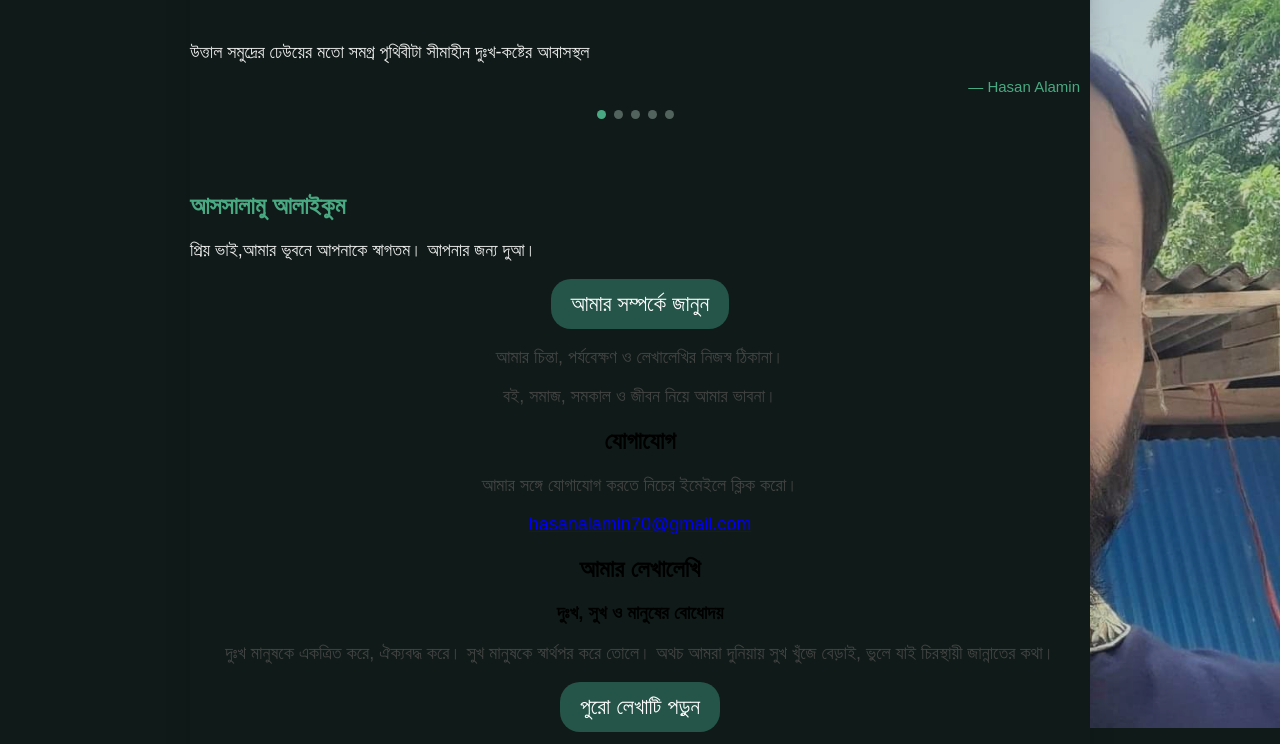
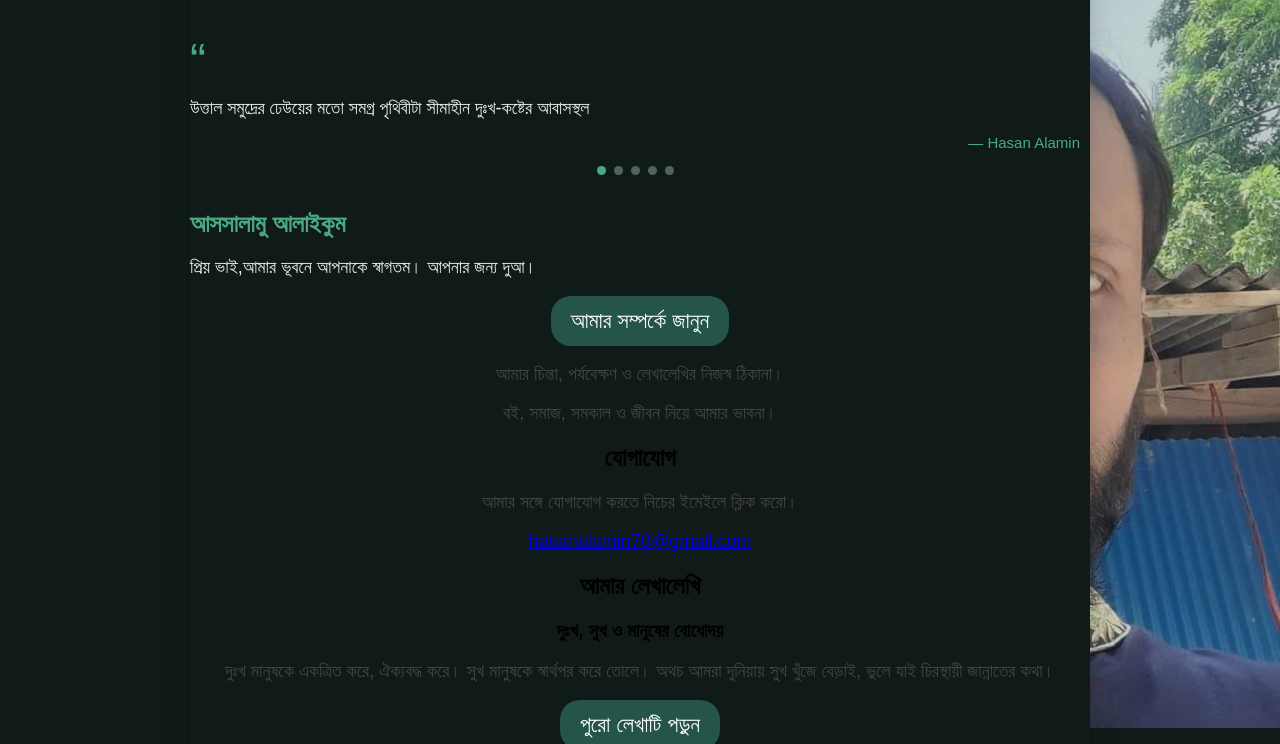
Before and after one commit to hasanalamin7/hasanalamin7.github.io, a plain HTML site: page index.html in a window 1280 px wide. Shown: the part 72-816 px from the top of the page. Drawn offline with Linux system fonts and the light colour scheme.

Commit message:
Update index.html

```diff
--- a/index.html
+++ b/index.html
@@ -121,7 +121,14 @@ p {
 .quote {
   display: none;
 }
-
+.quote::before {
+  content: "“";
+  display: block;
+  color: #49A982;
+  font-size: 48px;
+  line-height: 1;
+  margin-bottom: 8px;
+}
 .quote.active {
   display: block;
 }
```
